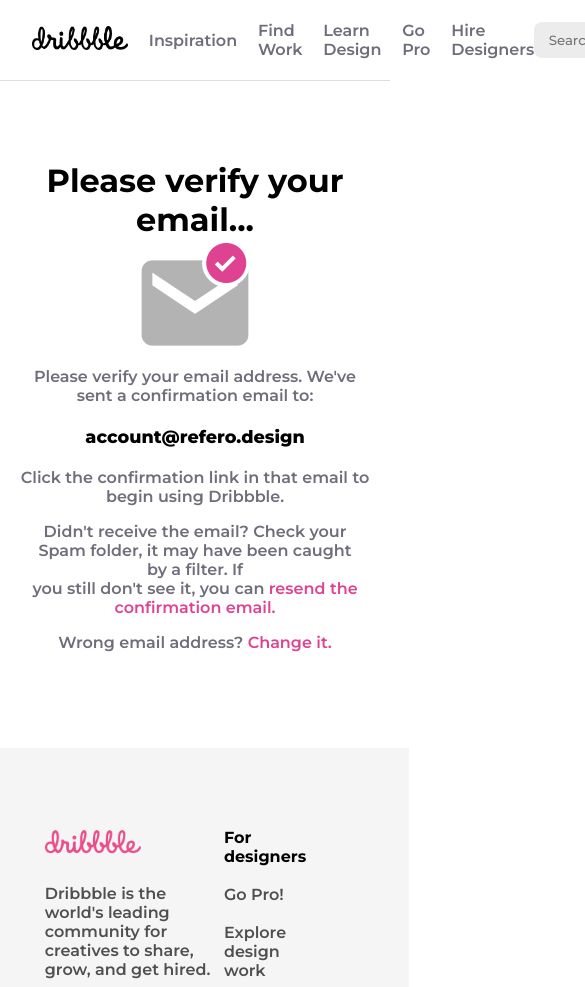
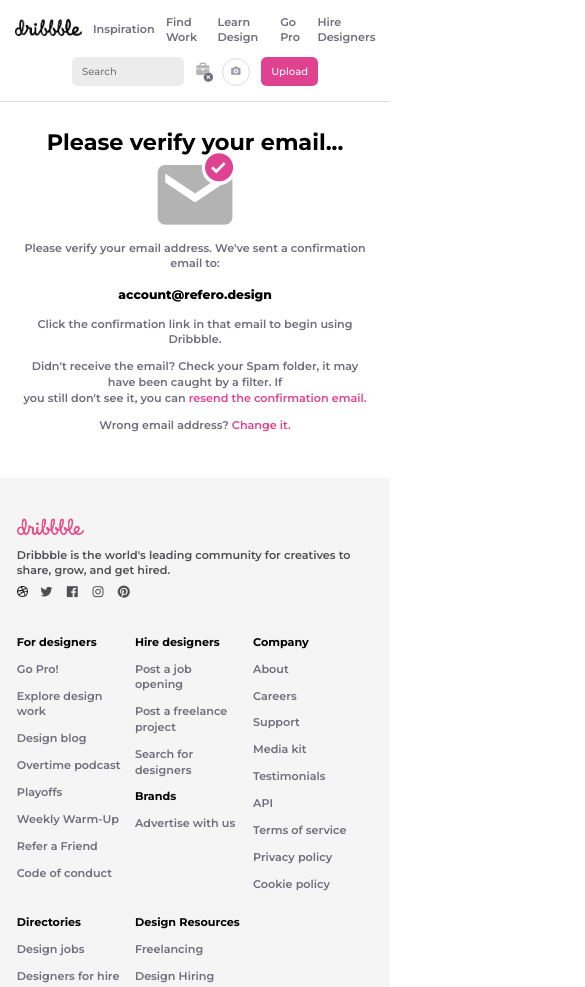
Before and after one commit to nikhils045/Dribble-Signup-Pages, a website built with Vite: page emailVerification.html in a window 390 px wide. Shown: the top 987 px of the page, 585 px wide, since content can reach past the window. Built offline with nearby package versions, Linux system fonts and the light colour scheme.

Commit message:
Added Media Queries and some Styles to classes

```diff
--- a/styles/emailVerification.css
+++ b/styles/emailVerification.css
@@ -6,22 +6,32 @@
   box-sizing: border-box;
   text-decoration: none;
   font-family: "Montserrat", sans-serif;
+  line-height: 1.4rem;
 }
 
 body {
   background: #fff;
-  min-height: 100vh;
+  min-height: fit-content;
   display: flex;
   flex-direction: column;
   justify-content: center;
   align-items: center;
 }
 
+a {
+  color: #6e6d7a;
+  font-weight: 550;
+
+  &:hover {
+    color: #4f4f52;
+  }
+}
+
 /* ================================ NAV CONTENT =============================== */
 nav {
-  height: 4rem;
+  height: fit-content;
   width: 100%;
-  padding: 2.5rem 2rem;
+  padding: 1.3rem;
   margin: 0 0 2rem;
   display: flex;
   align-items: center;
@@ -43,24 +53,21 @@
   height: auto;
 }
 
-a {
-  color: #6e6d7a;
-  font-weight: 550;
-}
-
 input[type="search"] {
-  width: 7rem;
+  width: 7.5rem;
   padding: 0.6rem 0.9rem;
   background-color: #ececec;
   color: #6e6d7a;
   border-radius: 0.5rem;
   font-weight: 500;
+  font-size: 0.9rem;
   border: 0;
   outline: 0;
 }
 
 .briefcase-circle-icon {
   position: relative;
+  cursor: pointer;
 }
 
 .briefcase-icon i {
@@ -77,21 +84,87 @@
   border-radius: 50%;
 }
 
-.profile-pic {
-  height: 2rem;
-  width: 2rem;
+.avatar-upload-dropzone {
+  position: relative;
+  width: 2.5rem;
+  height: 2.5rem;
+  border: 1px solid #ddd;
   border-radius: 50%;
-  border: 1px solid #ddd;
+  display: flex;
+  justify-content: center;
+  align-items: center;
+  cursor: pointer;
+  transition: 0.2s all ease-in-out;
+
+  &:hover {
+    border-color: #df4290;
+  }
 }
 
-.upload-btn {
+.has-image {
+  border: none;
+}
+
+.avatar-preview {
+  position: absolute;
+  width: 100%;
+  height: 100%;
+  top: 0;
+  left: 0;
+  border-radius: 50%;
+  z-index: 1;
+  background-size: cover;
+  background-position: center;
+  background-repeat: no-repeat;
+}
+
+input[type="file"] {
+  display: none;
+}
+
+.camera-icon i {
+  display: flex;
+  align-items: center;
+  justify-content: center;
+  color: #9e9ea7;
+}
+
+.delete-avatar i {
+  position: absolute;
+  left: 55%;
+  bottom: -35%;
+  transform: translateX(-50%);
+  height: 45%;
+  width: 45%;
+  font-size: 0.6rem;
+  display: none;
+  justify-content: center;
+  align-items: center;
+  border-radius: 50%;
+  z-index: 2;
+  background-color: #ff5555;
+  color: #fff;
+  outline: 2px solid #fff;
+}
+
+.has-image:hover .delete-avatar i {
+  display: flex;
+}
+
+.upload-button {
   padding: 0.6rem 0.9rem;
   border-radius: 0.5rem;
   border: 0;
   outline: 0;
   background-color: #df4290;
   color: #fff;
+  font-size: 0.9rem;
   font-weight: 500;
+  cursor: pointer;
+
+  &:hover {
+    background-color: #ce1571;
+  }
 }
 
 /* ================================ MAIN CONTENT =============================== */
@@ -103,7 +176,7 @@
   align-items: center;
   justify-content: center;
   padding: 1rem;
-  margin: 2rem 0 4rem;
+  margin: 2rem;
   text-align: center;
 }
 
@@ -143,26 +216,26 @@
 
   & span a {
     color: #df4290;
+
+    &:hover {
+      color: #ce1571;
+    }
   }
 }
 
 /* ================================ FOOTER CONTENT =============================== */
 footer {
   background-color: #f5f5f5;
-  padding: 5rem 4rem 2.5rem;
-}
-
-footer a {
-  color: #4f4f52;
+  padding: 5rem 3rem 2.5rem;
 }
 
 footer a:hover {
   text-decoration: underline;
 }
 
+/* =========================== TOP-FOOTER ======================= */
 .top-footer {
   display: flex;
-  justify-content: space-between;
   margin-bottom: 2rem;
 }
 
@@ -174,6 +247,10 @@
   font-weight: 550;
   color: #4f4f52;
   margin: 1.5rem 0;
+}
+
+.info-and-social-links a {
+  color: #4f4f52;
 }
 
 .social-links {
@@ -196,20 +273,22 @@
   flex-wrap: wrap;
 }
 
-.other-links ul {
+.links-list {
   flex-basis: 20%;
-  margin-bottom: 2rem;
+  margin-bottom: 1rem;
   list-style-type: none;
 }
 
-.other-links ul li {
+.links-list li {
   margin-bottom: 1.2rem;
 }
 
-.other-links ul .head{
-    font-weight: 700;
+.head {
+  color: black;
+  font-weight: 700;
 }
 
+/* =========================== BOTTOM FOOTER ======================= */
 .bottom-footer {
   display: flex;
   justify-content: space-between;
@@ -223,7 +302,7 @@
   align-items: center;
   justify-content: center;
   color: #6e6d7a;
-  font-weight: 550;
+  font-weight: 600;
 }
 
 .copyright i {
@@ -237,13 +316,14 @@
 }
 
 .text-and-icon p {
+  color: black;
   font-weight: 700;
   margin-right: 0.5rem;
 }
 
 .text-and-icon span {
   color: #6e6d7a;
-  font-weight: 550;
+  font-weight: 600;
   margin-right: 0.5rem;
 }
 
@@ -251,3 +331,86 @@
   height: 1.5rem;
   width: 1.5rem;
 }
+
+/* ========================= RESPONSIVE MEDIA QUERIES ========================== */
+@media screen and (max-width: 1024px) {
+  html {
+    font-size: 95%;
+  }
+}
+
+@media screen and (max-width: 768px) {
+  html {
+    font-size: 88%;
+  }
+
+  nav {
+    display: flex;
+    flex-direction: column;
+    gap: 1rem;
+    justify-content: center;
+    align-items: center;
+    margin: 0;
+  }
+
+  .left-nav,
+  .right-nav {
+    gap: 1rem;
+  }
+
+  input[type="search"] {
+    width: 10rem;
+  }
+
+  footer {
+    padding: 4rem 2.5rem 2rem;
+  }
+
+  .top-footer {
+    flex-direction: column;
+    margin: 0;
+  }
+
+  .info-and-social-links {
+    margin-bottom: 3rem;
+  }
+
+  .info-and-social-links p {
+    margin: 0.5rem 0;
+  }
+}
+
+@media screen and (max-width: 430px) {
+  html {
+    font-size: 70%;
+  }
+
+  footer {
+    padding: 3.5rem 1.5rem 2rem;
+  }
+
+  .links-list {
+    flex-basis: 30%;
+    margin-right: 1rem;
+  }
+
+  .links-list li {
+    margin-bottom: 1rem;
+  }
+
+  .bottom-footer {
+    padding-top: 2rem;
+  }
+}
+
+@media screen and (max-width: 375px) {
+  html {
+    font-size: 67%;
+  }
+}
+
+@media screen and (max-width: 320px) {
+  html {
+    font-size: 59%;
+  }
+}
```
